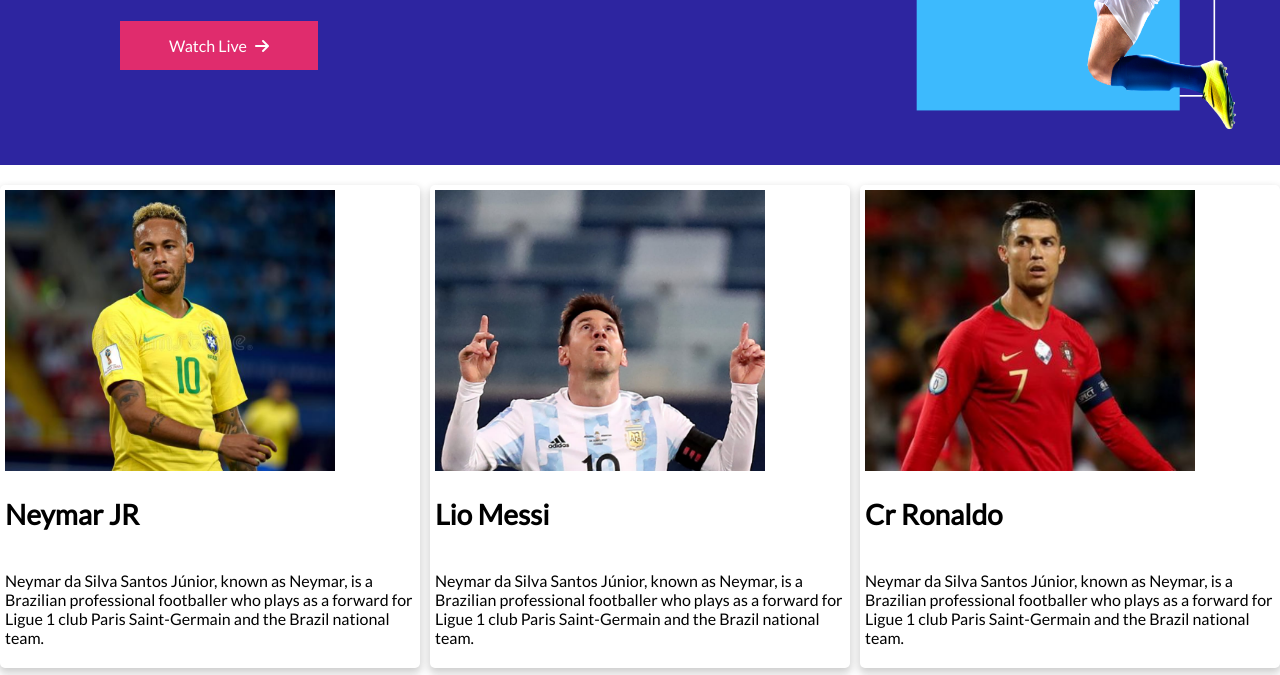
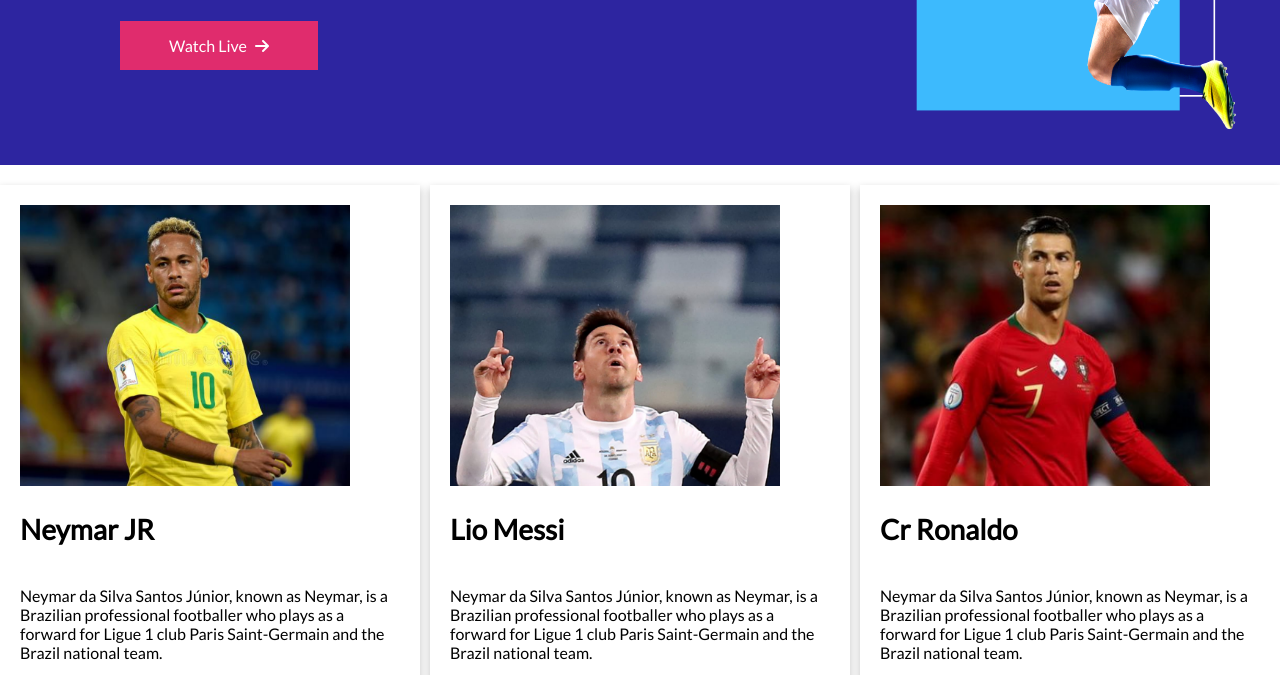
Before and after one commit to orin2002/copa-america-website-responsive, a plain HTML site: page index.html in a window 1280 px wide. Shown: the part 249-924 px from the top of the page. Drawn offline with Linux system fonts and the light colour scheme.

Commit message:
padding change

```diff
--- a/style.css
+++ b/style.css
@@ -92,8 +92,7 @@ main{
     flex-direction: column;
     /* align-items: center; */
     justify-content: center;
-    padding: 5px;
-    border-radius: 5px;
+    padding: 20px;
     box-shadow:  0 4px 8px 1px rgba(0, 0, 0, 0.2);
 
 
```
